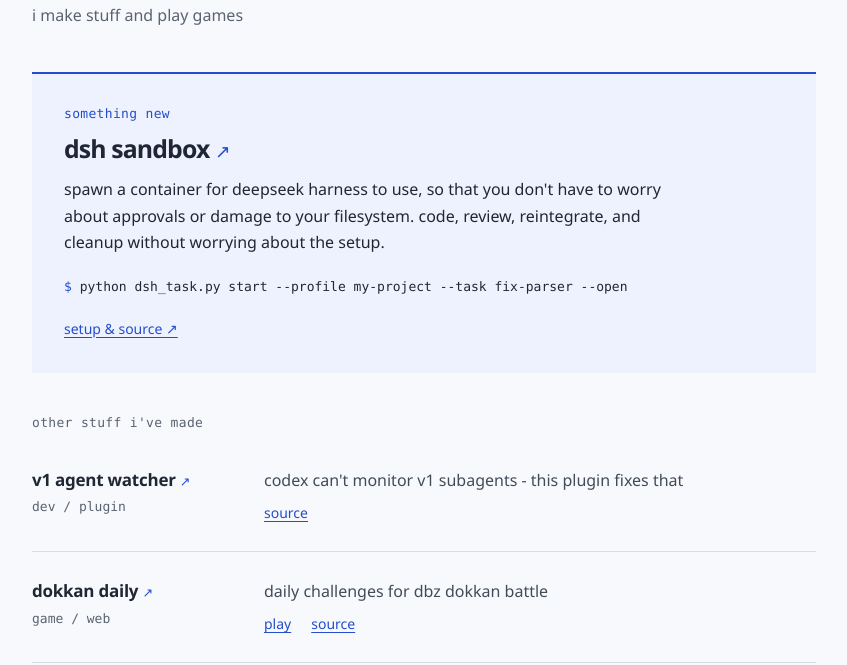
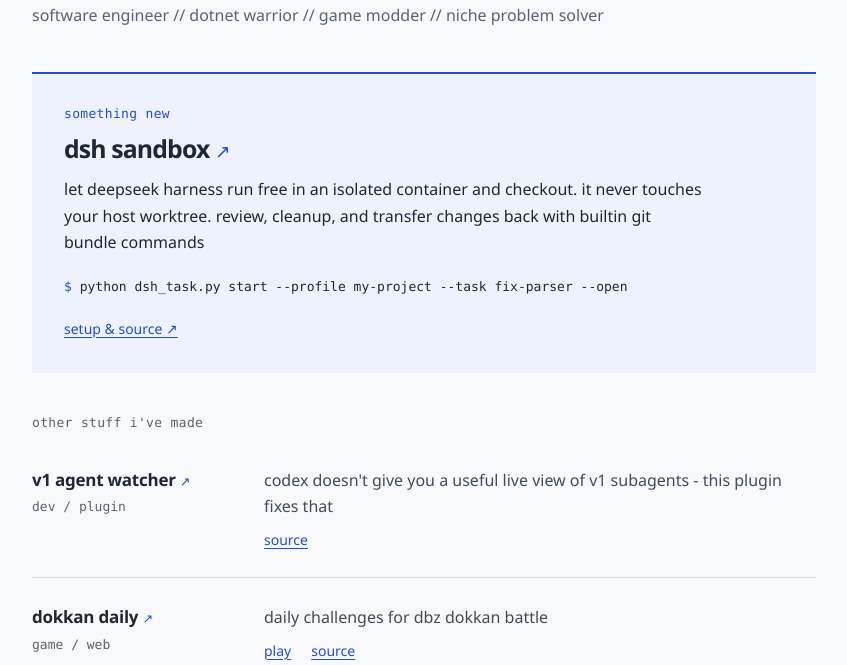
Before and after one commit to omni-/omni-.github.io, a plain HTML site: page index.html in a window 1280 px wide. Shown: the part 135-800 px from the top of the page, without its empty margins (216-1063 px from the left). Drawn offline with Linux system fonts and the light colour scheme.

Commit message:
One more update

```diff
--- a/index.html
+++ b/index.html
@@ -3,7 +3,7 @@
 <head>
   <meta charset="utf-8">
   <meta name="viewport" content="width=device-width, initial-scale=1">
-  <meta name="description" content="i make stuff and play games. game tools, mods, and other projects by omni.">
+  <meta name="description" content="software engineer, dotnet warrior, game modder, and niche problem solver. projects by omni.">
   <meta name="theme-color" content="#f8f9fc">
   <title>home - omni-</title>
   <link rel="icon" href="favicon.svg" type="image/svg+xml">
@@ -15,7 +15,7 @@
     <header>
       <div class="intro">
         <h1>hi im omni</h1>
-        <p>i make stuff and play games</p>
+        <p>software engineer // dotnet warrior // game modder // niche problem solver</p>
       </div>
       <a class="github" href="https://github.com/omni-">github <span aria-hidden="true">↗</span></a>
     </header>
@@ -24,7 +24,7 @@
       <section class="featured" aria-labelledby="dsh-title">
         <p class="eyebrow">something new</p>
         <h2 id="dsh-title"><a href="https://github.com/omni-/containerize-dsh">dsh sandbox <span aria-hidden="true">↗</span></a></h2>
-        <p>spawn a container for deepseek harness to use, so that you don't have to worry about approvals or damage to your filesystem. code, review, reintegrate, and cleanup without worrying about the setup.</p>
+        <p>let deepseek harness run free in an isolated container and checkout. it never touches your host worktree. review, cleanup, and transfer changes back with builtin git bundle commands</p>
         <pre aria-label="Example command to start a task with a saved profile"><code><span class="prompt" aria-hidden="true">$ </span>python dsh_task.py start --profile my-project --task fix-parser --open</code></pre>
         <a class="text-link" href="https://github.com/omni-/containerize-dsh#start">setup &amp; source <span aria-hidden="true">↗</span></a>
       </section>
@@ -33,7 +33,7 @@
         <h2 class="eyebrow" id="stuff-title">other stuff i've made</h2>
         <article class="project">
           <div class="project-name"><h3><a href="https://github.com/omni-/V1AgentWatcher">v1 agent watcher <span aria-hidden="true">↗</span></a></h3><span class="kind">dev / plugin</span></div>
-          <div><p>codex can't monitor v1 subagents - this plugin fixes that</p><div class="links"><a href="https://github.com/omni-/V1AgentWatcher">source</a></div></div>
+          <div><p>codex doesn't give you a useful live view of v1 subagents - this plugin fixes that</p><div class="links"><a href="https://github.com/omni-/V1AgentWatcher">source</a></div></div>
         </article>
         <article class="project">
           <div class="project-name"><h3><a href="https://dokkandle.net/daily">dokkan daily <span aria-hidden="true">↗</span></a></h3><span class="kind">game / web</span></div>
```
